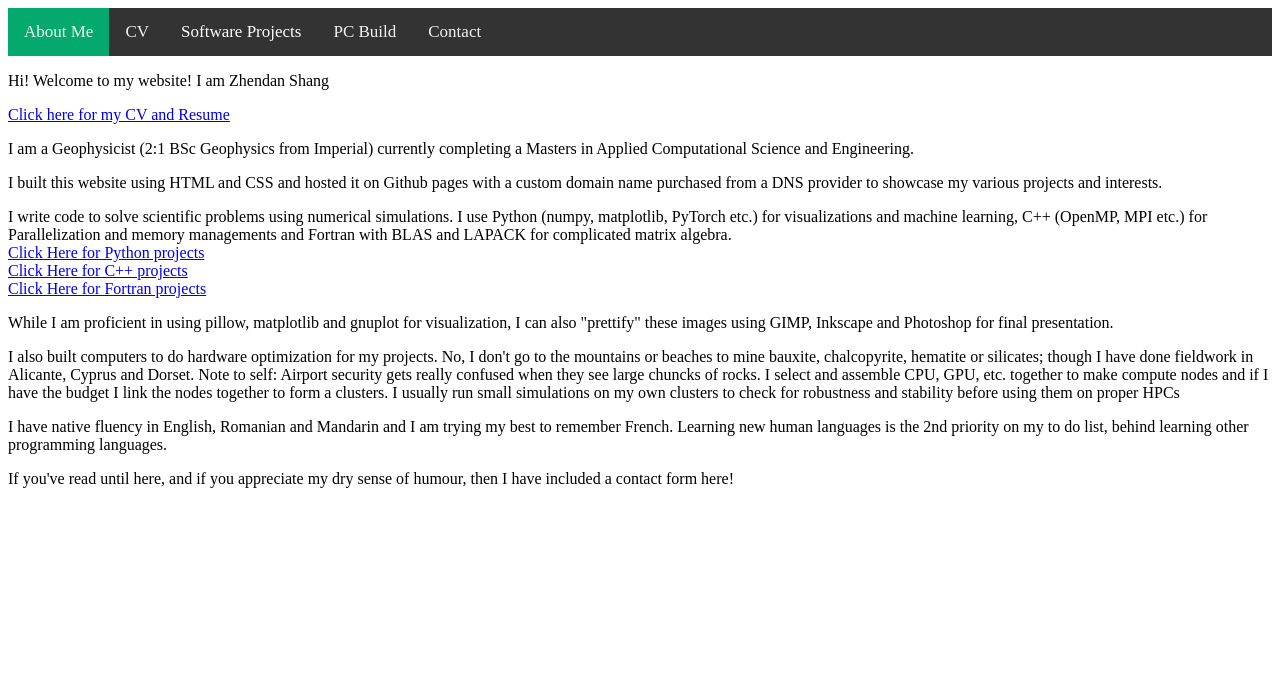
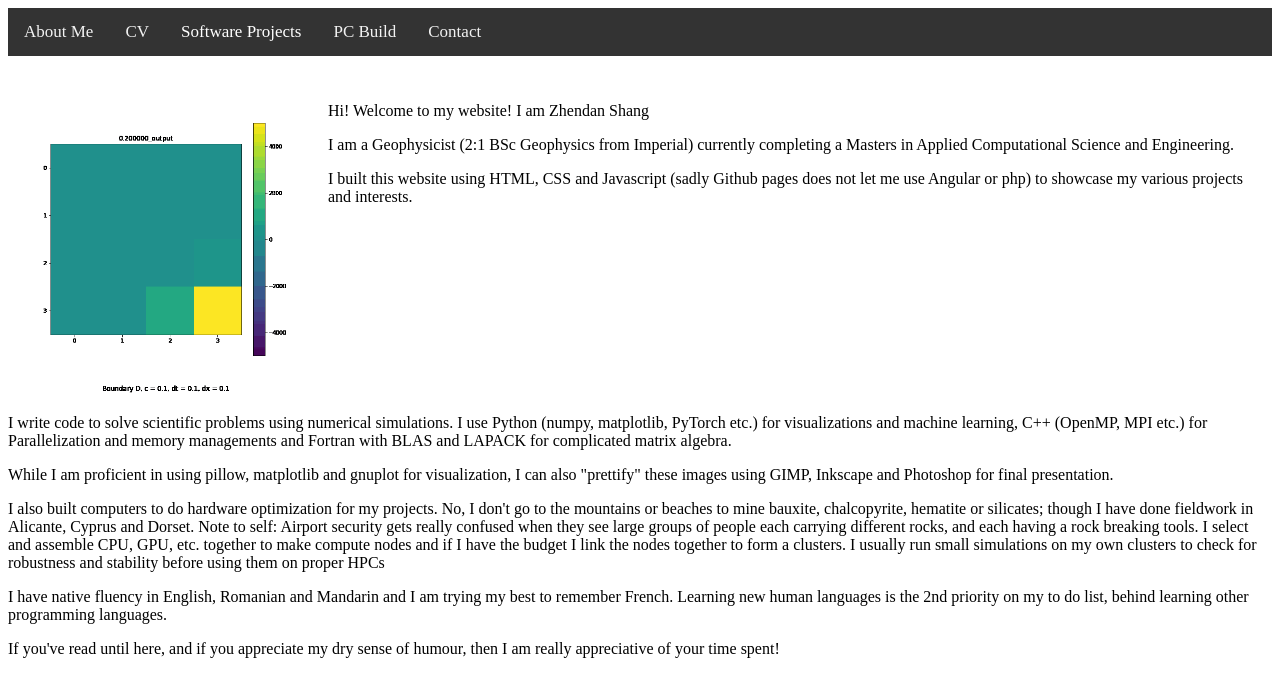
Before and after one commit to dawnquake/dawnquake.github.io, a PHP site: page / in a window 1280 px wide. Shown: the top 697 px of the page. Run offline with PHP 8.4, Linux system fonts and the light colour scheme.

Commit message:
Added two column layout

```diff
--- a/index.html
+++ b/index.html
@@ -12,32 +12,45 @@
       <!-- Navigation Bar Javascript -->
       <script src="/index.js"> top_nav_toggle(); </script>
       <script type="text/javascript">write_navbar();</script>
+      <!-- Finished the top navigation bar-->
 
-      <p> Hi! Welcome to my website! I am Zhendan Shang </p>
+      <!-- Beginning responsive 2 column grid view-->
 
-      <p> <a href = "./CV/CV.html"> Click here for my CV and Resume </a></p>
+      <div class = "flex-container">
 
-      <p>I am a Geophysicist (2:1 BSc Geophysics from Imperial) currently completing a Masters in Applied Computational Science and Engineering. </p>
+        <div class = "flex-item-left">
 
-      <p>I built this website using HTML and CSS and hosted it on Github pages with a custom domain name purchased from a DNS provider to showcase my various projects and interests. </p>
+            <div class = 'left-image'>
+                <img src="/imgs/output.gif">
+            </div>
+
+        </div>
+        <div class = "flex-item-right">
+
+            <p>Hi! Welcome to my website! I am Zhendan Shang</p>
+
+            <p>I am a Geophysicist (2:1 BSc Geophysics from Imperial) currently completing a Masters in Applied Computational Science and Engineering. </p>
+
+            <p>I built this website using HTML, CSS and Javascript (sadly Github pages does not let me use Angular or php) to showcase my various projects and interests. </p>
+
+        </div>
+
+      </div>
+
+
+
+
+
 
       <p>I write code to solve scientific problems using numerical simulations. I use Python (numpy, matplotlib, PyTorch etc.) for visualizations and machine learning, C++ (OpenMP, MPI etc.) for Parallelization and memory managements and Fortran with BLAS and LAPACK for complicated matrix algebra.
-      <br>
-      <a href = "./Python_projects/Python_projects.html"> Click Here for Python projects </a>
-      <br>
-      <a href = "./Cxx_projects/Cxx_projects.html"> Click Here for C++ projects </a>
-      <br>
-      <a href = "./Fortran_projects/Fortran_projects.html"> Click Here for Fortran projects </a>
-      </p>
-
 
       <p>While I am proficient in using pillow, matplotlib and gnuplot for visualization, I can also "prettify" these images using GIMP, Inkscape and Photoshop for final presentation. </p>
 
-      <p>I also built computers to do hardware optimization for my projects. No, I don't go to the mountains or beaches to mine bauxite, chalcopyrite, hematite or silicates; though I have done fieldwork in Alicante, Cyprus and Dorset. Note to self: Airport security gets really confused when they see large chuncks of rocks. I select and assemble CPU, GPU, etc. together to make compute nodes and if I have the budget I link the nodes together to form a clusters. I usually run small simulations on my own clusters to check for robustness and stability before using them on proper HPCs </p>
+      <p>I also built computers to do hardware optimization for my projects. No, I don't go to the mountains or beaches to mine bauxite, chalcopyrite, hematite or silicates; though I have done fieldwork in Alicante, Cyprus and Dorset. Note to self: Airport security gets really confused when they see large groups of people each carrying different rocks, and each having a rock breaking tools. I select and assemble CPU, GPU, etc. together to make compute nodes and if I have the budget I link the nodes together to form a clusters. I usually run small simulations on my own clusters to check for robustness and stability before using them on proper HPCs </p>
 
       <p>I have native fluency in English, Romanian and Mandarin and I am trying my best to remember French. Learning new human languages is the 2nd priority on my to do list, behind learning other programming languages. </p>
 
-      <p> If you've read until here, and if you appreciate my dry sense of humour, then I have included a contact form here! </p>
+      <p> If you've read until here, and if you appreciate my dry sense of humour, then I am really appreciative of your time spent! </p>
 
    </body>
 </html>
--- a/myFile.txt
+++ /dev/null
@@ -1 +0,0 @@
-WOLOLO
--- a/styles.css
+++ b/styles.css
@@ -1,6 +1,8 @@
- /*Top Down Responsive Navigation Bar */
+body {color: black; background-color:white;}
+a {color: white; text-decoration: none; /* no underline */}
 
-    /* Add a black background color to the top navigation */
+/*Top Down Responsive Navigation Bar */
+/* Add a black background color to the top navigation */
     .topnav {
         background-color: #333;
         overflow: hidden;
@@ -19,7 +21,7 @@
 
     /* Add an active class to highlight the current page */
     .active {
-        background-color: #04AA6D;
+        background-color: #333;
         color: white;
     }
 
@@ -68,7 +70,7 @@
 
     /* Add a dark background on topnav links and the dropdown button on hover */
     .topnav a:hover, .dropdown:hover .dropbtn {
-        background-color: #555;
+        background-color:red;
         color: white;
     }
 
@@ -115,3 +117,31 @@
         text-align: left;
         }
     }
+
+
+/* Begin the CSS for the two column layout */
+* {box-sizing: border-box;}
+img{height: 100%; width: 100%; object-fit: contain; }
+
+.flex-container {
+    display: flex;
+    flex-wrap: wrap;
+    padding-top: 30px;
+  }
+
+  .flex-item-left {
+    flex: 25%;
+    padding: 0 4px
+  }
+
+  .flex-item-right {
+    flex: 75%;
+    padding: 0 4px
+  }
+
+  /* Responsive layout - makes a one column layout instead of a two-column layout */
+  @media (max-width: 800px) {
+    .flex-item-right, .flex-item-left {
+      flex: 100%;
+    }
+  }
```
Also changed, not shown: imgs/output.gif (added).
